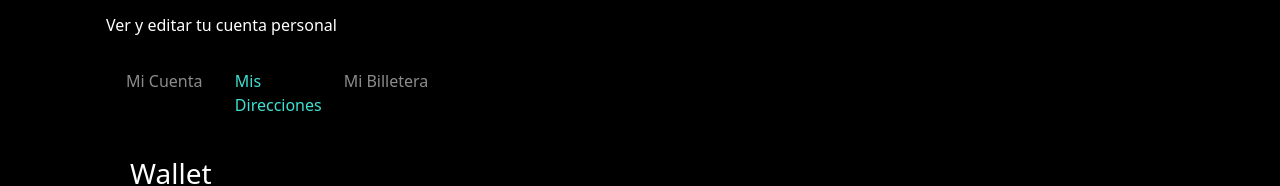
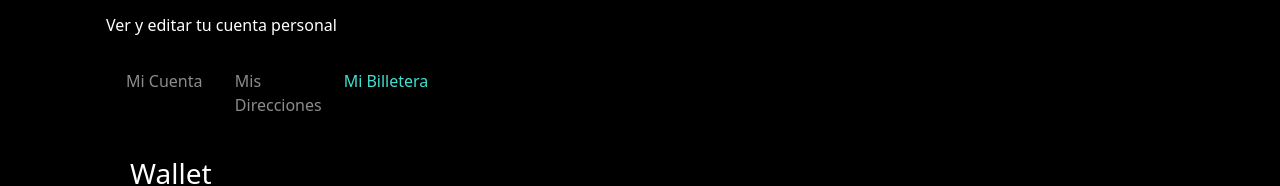
Before and after one commit to Dinaycrak/GamerMarket, a plain HTML site: page src/pages/acount/mi_billetera.html in a window 1280 px wide. Shown: the part 151-337 px from the top of the page. Drawn offline with nearby package versions, Linux system fonts and the light colour scheme.

Commit message:
Update mi_billetera.html

```diff
--- a/src/pages/acount/mi_billetera.html
+++ b/src/pages/acount/mi_billetera.html
@@ -76,11 +76,11 @@
           </div>
 
           <div class="col-6 col-lg-4">
-            <li class="nav-item"><a class="nav-link activate" href="./mis_direcciones.html">Mis Direcciones</a></li>
+            <li class="nav-item"><a class="nav-link" href="./mis_direcciones.html">Mis Direcciones</a></li>
           </div>
 
           <div class="col-6 col-lg-4">
-           <li class="nav-item"><a class="nav-link" href="./mi_billetera.html">Mi Billetera</a></li>
+           <li class="nav-item"><a class="nav-link activate" href="./mi_billetera.html">Mi Billetera</a></li>
           </div>
         </ul>
       </div>
```
